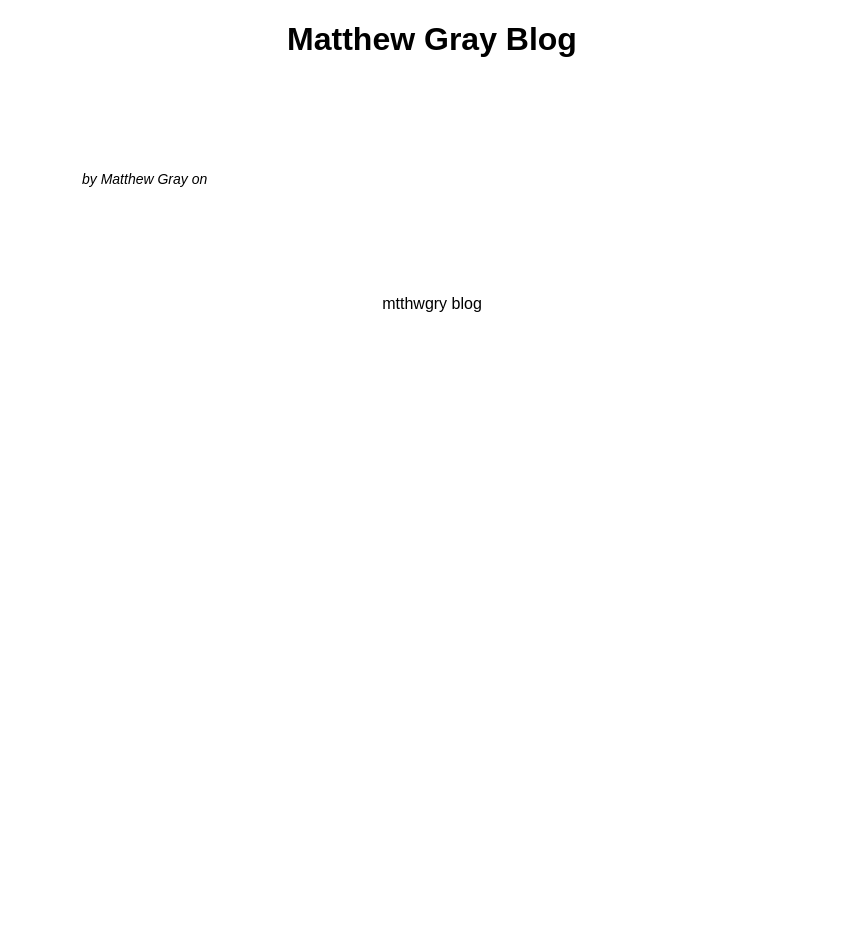
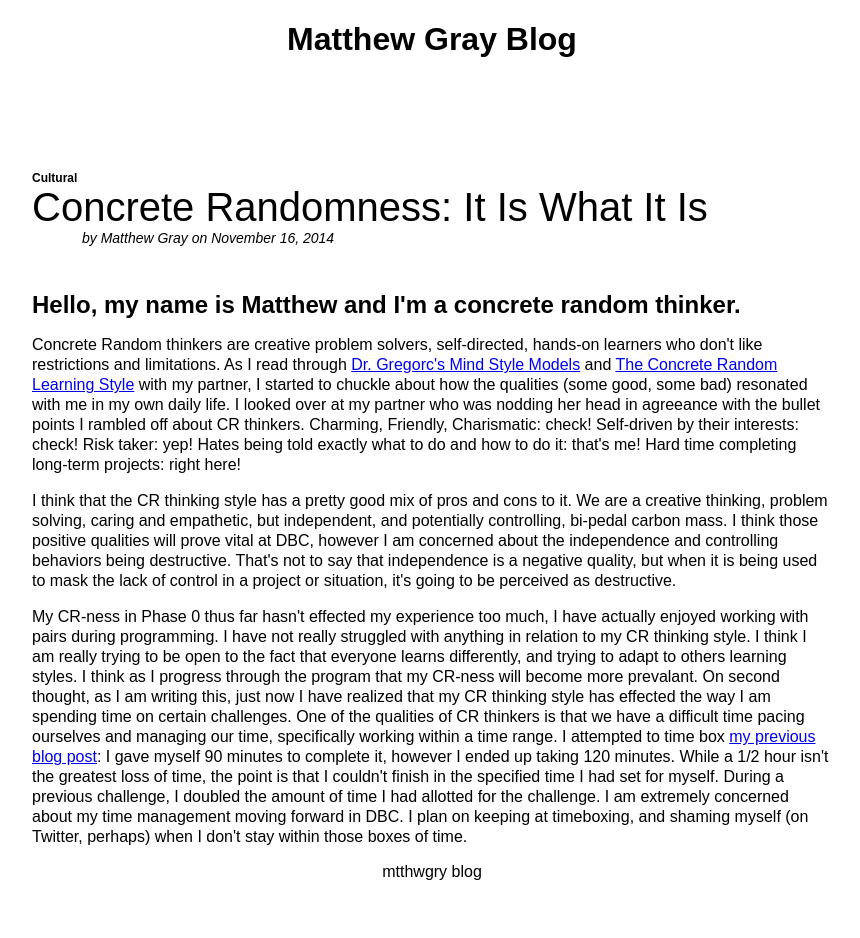
Before and after one commit to mtthwgry/mtthwgry.github.io, a plain HTML site: page blog/c3-thinking-style.html in a window 1280 px wide. Shown: the whole page, without its empty margins (208-1068 px from the left). Before the commit the page ends 800 px from the top, so only its background shows below. Drawn offline with Linux system fonts and the light colour scheme.

Commit message:
add c3 blog post, update index page links

```diff
--- a/blog/c3-thinking-style.html
+++ b/blog/c3-thinking-style.html
@@ -11,14 +11,22 @@
       <div class="post-header">
         <!-- <img src="" -->
         <ul>
-          <li class="category"><!-- Category --></li>
-          <li class="title"><!-- Post Title --></li>
-          <li class="author">by Matthew Gray on <!-- Date --></li>
+          <li class="category">Cultural</li>
+          <li class="title">Concrete Randomness: It Is What It Is</li>
+          <li class="author">by Matthew Gray on November 16, 2014</li>
         </ul>
       </div>
       <div class="post-body">
-        <!-- body goes here -->
-
+        <h2>Hello, my name is Matthew and I'm a concrete random thinker.</h2>
+        <p>
+          Concrete Random thinkers are creative problem solvers, self-directed, hands-on learners who don't like restrictions and limitations. As I read through <a href="http://web.cortland.edu/andersmd/learning/gregorc.htm">Dr. Gregorc's Mind Style Models</a> and <a href="http://www.child1st.com/blog/the-concrete-random-learning-style/">The Concrete Random Learning Style</a> with my partner, I started to chuckle about how the qualities (some good, some bad) resonated with me in my own daily life. I looked over at my partner who was nodding her head in agreeance with the bullet points I rambled off about CR thinkers. Charming, Friendly, Charismatic: check! Self-driven by their interests: check! Risk taker: yep! Hates being told exactly what to do and how to do it: that's me! Hard time completing long-term projects: right here!
+        </p>
+        <p>
+          I think that the CR thinking style has a pretty good mix of pros and cons to it. We are a creative thinking, problem solving, caring and empathetic, but independent, and potentially controlling, bi-pedal carbon mass. I think those positive qualities will prove vital at DBC, however I am concerned about the independence and controlling behaviors being destructive. That's not to say that independence is a negative quality, but when it is being used to mask the lack of control in a project or situation, it's going to be perceived as destructive.
+        </p>
+        <p>
+          My CR-ness in Phase 0 thus far hasn't effected my experience too much, I have actually enjoyed working with pairs during programming. I have not really struggled with anything in relation to my CR thinking style. I think I am really trying to be open to the fact that everyone learns differently, and trying to adapt to others learning styles. I think as I progress through the program that my CR-ness will become more prevalant. On second thought, as I am writing this, just now I have realized that my CR thinking style has effected the way I am spending time on certain challenges. One of the qualities of CR thinkers is that we have a difficult time pacing ourselves and managing our time, specifically working within a time range. I attempted to time box <a href="t3-arrays-hashes.html">my previous blog post</a>: I gave myself 90 minutes to complete it, however I ended up taking 120 minutes. While a 1/2 hour isn't the greatest loss of time, the point is that I couldn't finish in the specified time I had set for myself. During a previous challenge, I doubled the amount of time I had allotted for the challenge. I am extremely concerned about my time management moving forward in DBC. I plan on keeping at timeboxing, and shaming myself (on Twitter, perhaps) when I don't stay within those boxes of time.
+        </p>
       </div>
     </div>
     <div id="footer">mtthwgry blog</div>
```
Also changed, not shown: blog/index.html (+6 -4 lines), index.html (+1 -1 lines).
